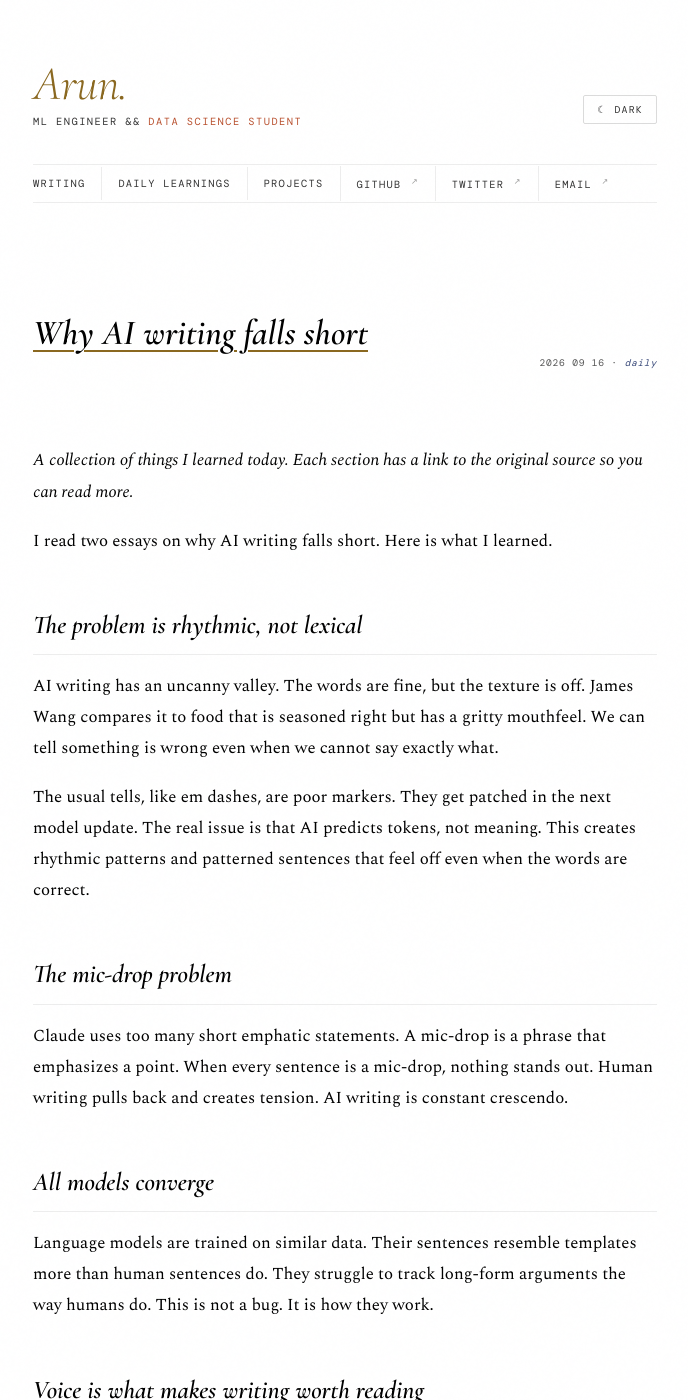
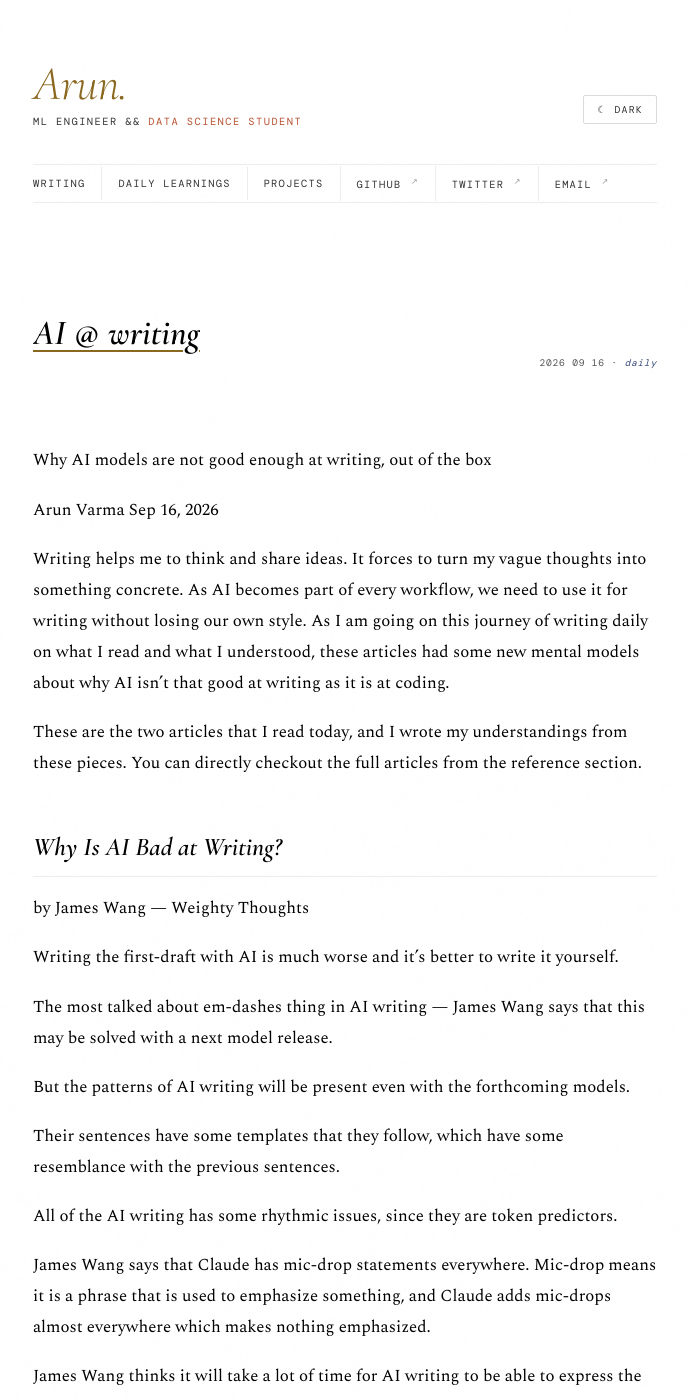
Before and after one commit to Arun2565/Arun2565.github.io, a Jekyll site: the page built from _posts/2026-09-16-what-i-read-today.md, in a window 1280 px wide and 1400 px high. Shown: the whole window, without its empty margins (295-983 px from the left). Built offline with Jekyll 4.4.1, drawn with Linux system fonts in a browser that asks for light colours; some web fonts are replaced; some of the changed text lies outside the part shown.

Commit message:
Update post to exact format

```diff
--- a/_posts/2026-09-16-what-i-read-today.md
+++ b/_posts/2026-09-16-what-i-read-today.md
@@ -1,43 +1,63 @@
 ---
 layout: post
-title: "Why AI writing falls short"
+title: "AI @ writing"
 date: 2026-09-16
 category: daily
 tags: [ai, writing, claude, language-models, voice]
-permalink: /why-ai-writing-falls-short/
+permalink: /ai-at-writing/
 ---
 
-*A collection of things I learned today. Each section has a link to the original source so you can read more.*
+Why AI models are not good enough at writing, out of the box
 
-I read two essays on why AI writing falls short. Here is what I learned.
+Arun Varma
+Sep 16, 2026
 
-## The problem is rhythmic, not lexical
+Writing helps me to think and share ideas. It forces to turn my vague thoughts into something concrete. As AI becomes part of every workflow, we need to use it for writing without losing our own style. As I am going on this journey of writing daily on what I read and what I understood, these articles had some new mental models about why AI isn't that good at writing as it is at coding.
 
-AI writing has an uncanny valley. The words are fine, but the texture is off. James Wang compares it to food that is seasoned right but has a gritty mouthfeel. We can tell something is wrong even when we cannot say exactly what.
+These are the two articles that I read today, and I wrote my understandings from these pieces. You can directly checkout the full articles from the reference section.
 
-The usual tells, like em dashes, are poor markers. They get patched in the next model update. The real issue is that AI predicts tokens, not meaning. This creates rhythmic patterns and patterned sentences that feel off even when the words are correct.
+## Why Is AI Bad at Writing?
+**by James Wang — Weighty Thoughts**
 
-## The mic-drop problem
+Writing the first-draft with AI is much worse and it's better to write it yourself.
 
-Claude uses too many short emphatic statements. A mic-drop is a phrase that emphasizes a point. When every sentence is a mic-drop, nothing stands out. Human writing pulls back and creates tension. AI writing is constant crescendo.
+The most talked about em-dashes thing in AI writing — James Wang says that this may be solved with a next model release.
 
-## All models converge
+But the patterns of AI writing will be present even with the forthcoming models.
 
-Language models are trained on similar data. Their sentences resemble templates more than human sentences do. They struggle to track long-form arguments the way humans do. This is not a bug. It is how they work.
+Their sentences have some templates that they follow, which have some resemblance with the previous sentences.
 
-## Voice is what makes writing worth reading
+All of the AI writing has some rhythmic issues, since they are token predictors.
 
-Nathan Lambert says the best writing relies on voice. Voice is how you process information into a unique representation. Language models are trained to be neutral on sensitive topics and to avoid strong opinions. Good writing does the opposite.
+James Wang says that Claude has mic-drop statements everywhere. Mic-drop means it is a phrase that is used to emphasize something, and Claude adds mic-drops almost everywhere which makes nothing emphasized.
 
-To get great AI writing, we need models with personality and a strong sense of self. No company is building this because writing is not a big enough market. The money is in coding models.
+James Wang thinks it will take a lot of time for AI writing to be able to express the meaning.
 
-## What this means for you
+Using AI for research is fine and maybe making drafts with it is also good if that piece is not recognizable as done with AI.
 
-Use AI for research and editing. Write the first draft yourself. Writing is worth reading because of the person behind it. Without that, you could just ask the model directly.
+The main thing is to add your thoughts, style and what you want to convey.
 
-AI will become as common as computer use. The question is not whether to use it, but how to use it without losing your own style.
+He concludes that AI will be in the future as common as computer use.
+
+## Why AI writing is mid
+**by Nathan Lambert — Interconnects AI**
+
+Nathan Lambert says that with his experience of training models, there is an inbuilt limitation for AI to write good.
+
+What we need to create a language model that can write wonderfully is to give it a strong personality, and potentially a strong "sense of self"—if that actually impacts a language model's thinking.
+
+When I think about how I write, the best writing relies on voice. Voice is where you process information into a unique representation—this is often what makes information compelling.
+
+We need to shape these base models with post-training designed for writing, just as the best writers bend facts to create narrative.
+
+There are no market incentives to create this model—all the money in AI is elsewhere, in training coding models, and writing isn't a particularly lucrative market to disrupt.
+
+We need to be bold enough to create models with personality if we want writing to fall out. We need models that speak their views loudly and confidently.
+
+These models are built around the metrics needed for the average user and mostly aligned to train mostly in math and coding.
+
+Even if this project was invested in, I don't expect the models to be close to the best humans at elegant writing within a few years. — Nathan Lambert
 
 ## References
-
-- Wang, J. "Why Is AI Bad at Writing?" Weighty Thoughts. [https://weightythoughts.com/p/why-is-ai-bad-at-writing](https://weightythoughts.com/p/why-is-ai-bad-at-writing)
-- Lambert, N. "Why AI writing is mid." Interconnects AI. [https://www.interconnects.ai/p/why-ai-writing-is-mid](https://www.interconnects.ai/p/why-ai-writing-is-mid)
+- [Why Is AI Bad at Writing?](https://weightythoughts.com/p/why-is-ai-bad-at-writing) — James Wang, Weighty Thoughts
+- [Why AI writing is mid](https://www.interconnects.ai/p/why-ai-writing-is-mid) — Nathan Lambert, Interconnects AI
--- a/daily.html
+++ b/daily.html
@@ -269,12 +269,12 @@ footer {
   <div class="sec-line"></div>
 </div>
 
-<a href="https://arun2565.github.io/why-ai-writing-falls-short/" class="daily-entry">
+<a href="https://arun2565.github.io/ai-at-writing/" class="daily-entry">
   <div class="daily-entry-header">
-    <div class="daily-entry-title">Why AI writing falls short</div>
+    <div class="daily-entry-title">AI @ writing</div>
     <div class="daily-entry-date">Sep 16</div>
   </div>
-  <div class="daily-entry-body">AI predicts tokens, not meaning, so its writing feels off even when correct. Claude overuses short emphatic statements, and all models converge on similar patterns. The fix needs better models, not better prompts.</div>
+  <div class="daily-entry-body">Why AI models are not good enough at writing, out of the box.</div>
   <div class="daily-entry-source">Source: James Wang &mdash; Weighty Thoughts, Nathan Lambert &mdash; Interconnects AI</div>
 </a>
 
```
